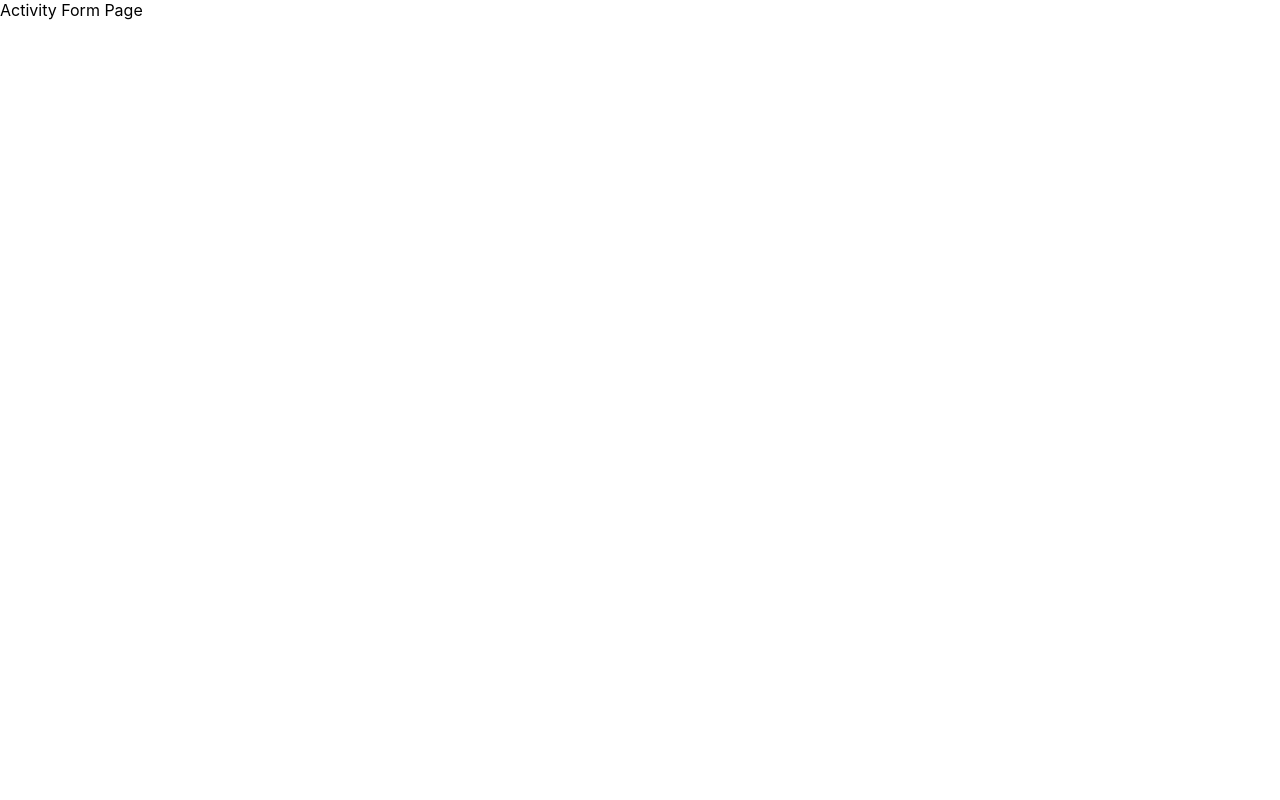
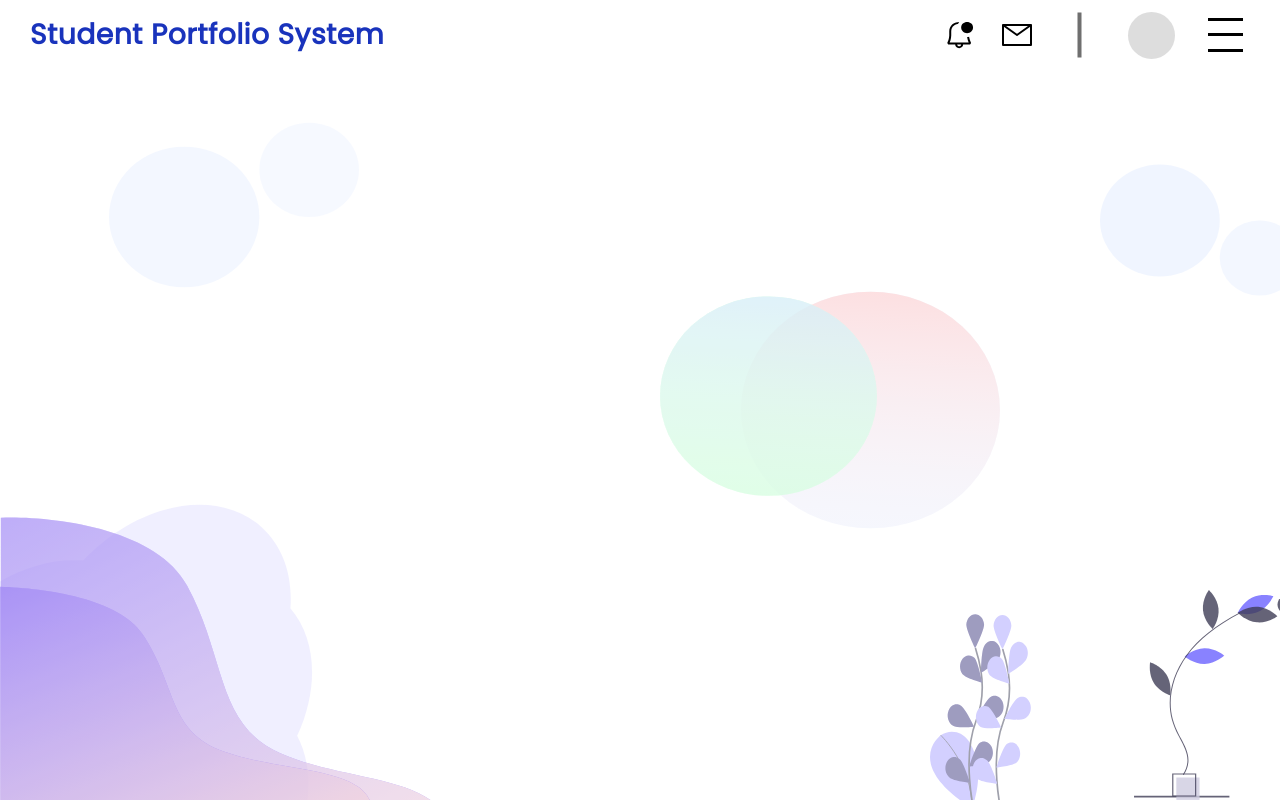
Before and after one commit to PrinceSP/sysPort, a React (Create React App) app: page /activityForm in a window 1280 px wide. Built offline with nearby package versions, Linux system fonts and the light colour scheme.

Commit message:
make activityform page

```diff
--- a/src/assets/illustrations/index.js
+++ b/src/assets/illustrations/index.js
@@ -5,5 +5,11 @@ import TopRight from './topRightLogin.svg'
 import StudentWave from './waveHomeStudentPage.svg'
 import HumanInSP from './humansStudentPage.svg'
 import ProfileIllustration from './HumansInUserProfile.svg'
+import AcaWaves from './academicPageWaves.svg'
+import BubMid from './bubbleMiddleSPage.svg'
+import BubLeft from './bubleTopLeftSPage.svg'
+import BubRight from './bubbleTopRightSPage.svg'
+import Flowers from './flowersAcademicStudentPage.svg'
 
-export {LoginHuman,LoginWaves,FormBoxVector,TopRight,StudentWave,HumanInSP,ProfileIllustration}
+export {LoginHuman,LoginWaves,FormBoxVector,TopRight,StudentWave,HumanInSP,ProfileIllustration,
+  AcaWaves,BubMid,BubLeft,BubRight,Flowers}
--- a/src/components/atoms/inputs/index.js
+++ b/src/components/atoms/inputs/index.js
@@ -1,4 +1,4 @@
-const Inputs = ({className,title,holder,value,fontF,clr,size,height,width=260}) => {
+const Inputs = ({className,title,holder,value,fontF,clr,size,height,width=260,type}) => {
   const style ={
     p:{
       fontFamily:fontF,
@@ -12,13 +12,20 @@ const Inputs = ({className,title,holder,value,fontF,clr,size,height,width=260})
       background: '#F7FDFF',
       border: '1.5px solid #CED8F0',
       boxSizing: 'border-box',
-      borderRadius: '3px'
+      borderRadius: '3px',
+      fontSize:'1.25rem'
+    },
+    container:{
+      height:'70px',
+      display:'flex',
+      flexDirection:'column',
+      justifyContent:'space-between'
     }
   }
   return (
-    <div>
+    <div style={style.container}>
       <p>{title}</p>
-      <input style={style.input} placeholder={holder} value={value} className={className}/>
+      <input style={style.input} placeholder={holder} value={value} className={className} type={type}/>
     </div>
   )
 }
--- /dev/null
+++ b/src/pages/activityForm/index.css
@@ -0,0 +1,59 @@
+*{
+  margin:0;
+  padding:0;
+  box-sizing:border-box;
+}
+
+.container{
+  height:100vh;
+  width:100%;
+  overflow:hidden;
+  display: flex;
+  flex-direction:column;
+}
+
+.ImageContainer{
+  position:absolute;
+  height:100%;
+  width:100%;
+}
+
+.ImageContainer > img{
+  position:absolute;
+}
+
+
+.ImageContainer >img:nth-child(1){
+  bottom:-35px;
+  left:0;
+  height:450px;
+  width:450px;
+}
+
+.ImageContainer >img:nth-child(2){
+  height:340px;
+  width:340px;
+  top:240px;
+  left:660px;
+}
+
+.ImageContainer >img:nth-child(3){
+  left:109px;
+  top:80px;
+  height:250px;
+  width:250px;
+}
+
+.ImageContainer >img:nth-child(4){
+  top:140px;
+  right:0;
+  height:180px;
+  width:180px;
+}
+
+.ImageContainer >img:nth-child(5){
+  bottom:-70px;
+  right:0;
+  height:350px;
+  width:350px;
+}
--- a/src/pages/activityForm/index.js
+++ b/src/pages/activityForm/index.js
@@ -1,7 +1,22 @@
+import {AcaWaves,
+BubMid,
+BubLeft,
+BubRight,
+Flowers} from '../../assets'
+import "./index.css"
+import {Header} from '../../components'
+
 const ActivityForm = () => {
   return (
-    <div>
-      <p>Activity Form Page</p>
+    <div className='container'>
+      <Header/>
+      <div className='ImageContainer'>
+        <img src={AcaWaves} alt='illustrations'/>
+        <img src={BubMid} alt='illustrations'/>
+        <img src={BubLeft} alt='illustrations'/>
+        <img src={BubRight} alt='illustrations'/>
+        <img src={Flowers} alt='illustrations'/>
+      </div>
     </div>
   )
 }
--- a/src/pages/profile/index.css
+++ b/src/pages/profile/index.css
@@ -14,6 +14,10 @@
   display: flex;
   position:relative;
 }
+.innerContainer>div>h2{
+  font-size:1.875em;
+  margin-bottom:40px;
+}
 
 .innerContainer >img {
   height:400px;
@@ -26,6 +30,7 @@
 .innerContainer>div:nth-child(2){
   width:550px;
   margin-left: 50px;
+  margin-top:70px;
 }
 
 .innerContainer>div>form{
@@ -43,6 +48,7 @@
   "gender religion"
   "faculty major"
   "password password";
+  grid-row-gap:10px;
 }
 
 .item-1{grid-area:fname;}
--- a/src/pages/profile/index.js
+++ b/src/pages/profile/index.js
@@ -31,9 +31,8 @@ const Profile = () => {
             <div className="item-11"><Inputs title='Religion' holder='Christian' fontF='Cairo' clr='000'/></div>
             <div className="item-12"><Inputs title='Faculty' holder='Economic and Bussiness' fontF='Cairo' clr='000'/></div>
             <div className="item-13"><Inputs title='Major' holder='accounting' fontF='Cairo' clr='000'/></div>
-            <div className="item-14"><Inputs width="95%" title='Password' holder='*******' fontF='Cairo' clr='000'/></div>
+            <div className="item-14"><Inputs width="95%" title='Password' holder='*******' fontF='Cairo' clr='000' type='password'/></div>
             <Buttons title='Save' width="190%" rad={4} bg='#80C54B' clr='#fff' fontF='Cairo'/>
-
           </form>
         </div>
         <img src={ProfileIllustration}/>
```
